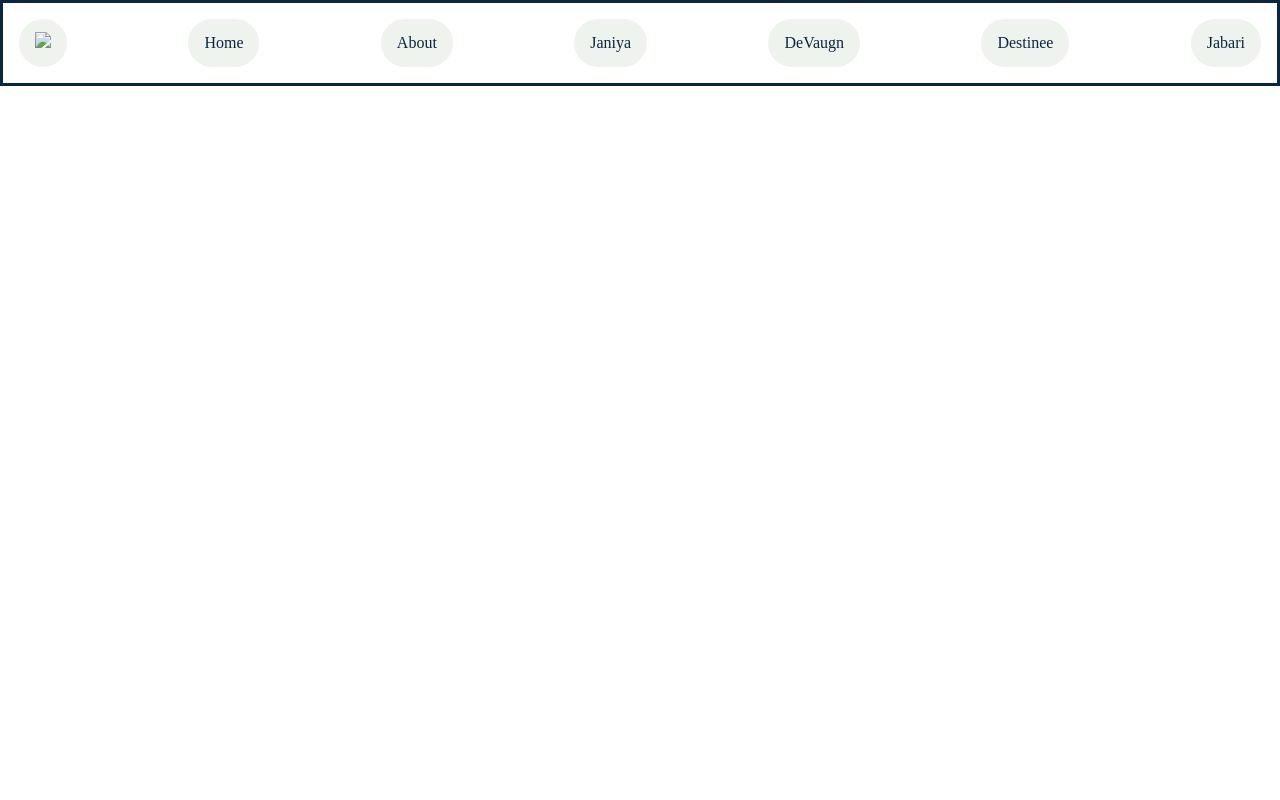
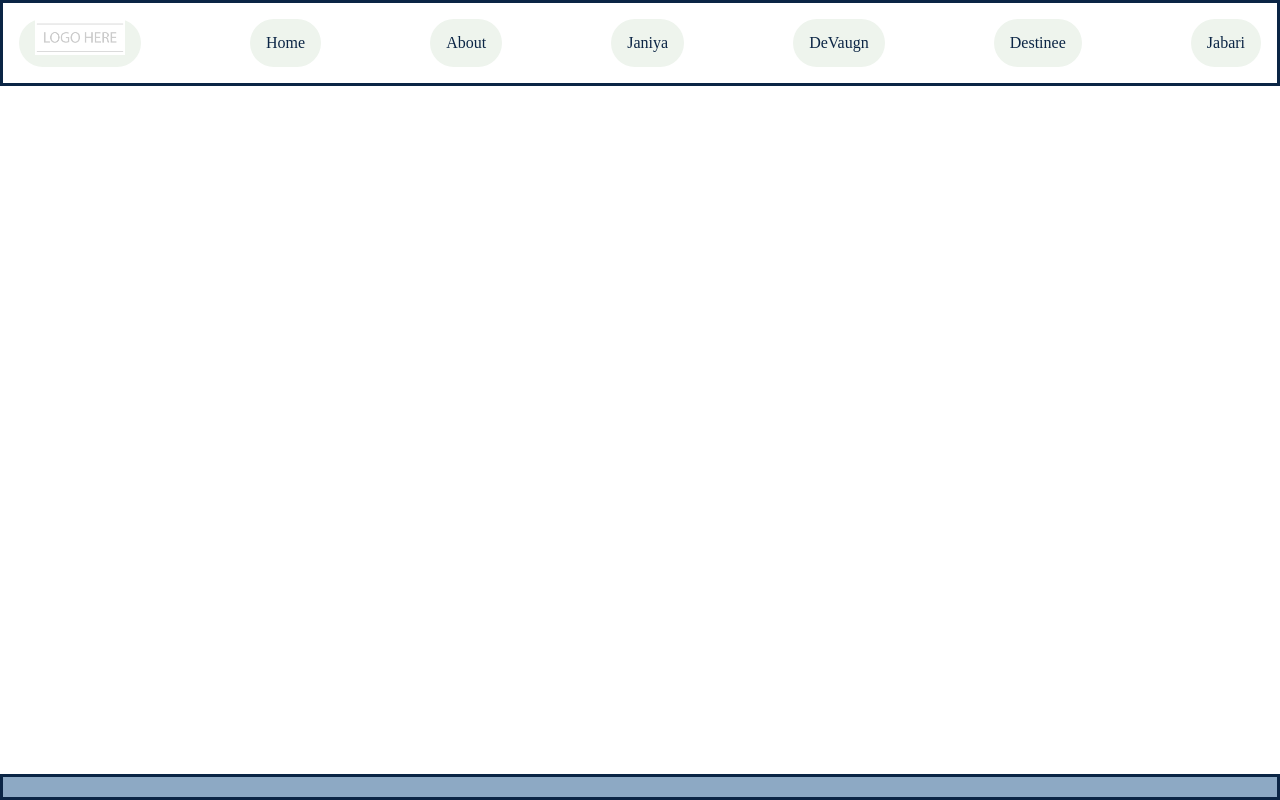
Before and after one commit to janiyahud26/XO-4-LIFE, a plain HTML site: page index.html in a window 1280 px wide. Drawn offline with Linux system fonts and the light colour scheme.

Commit message:
My Commit

```diff
--- a/index.html
+++ b/index.html
@@ -13,7 +13,7 @@
  <header>
 
   <ul class="navbar">
-   <li class="nav-item"><a href="#"><img src="#"></a></li>
+   <li class="nav-item"><a href="#"><img class="logo" src="images/logo.png"></a></li>
    <li class="nav-item"><a href="#">Home</a></li>
    <li class="nav-item"><a href="#">About</a></li>
    <li class="nav-item"><a href="#">Janiya</a></li>
--- a/styles/main.css
+++ b/styles/main.css
@@ -33,3 +33,19 @@
     text-decoration: none;
     color: #134074;
 }
+
+.logo {
+    width: 90px;
+}
+
+footer {
+    display: flex;
+    padding: 10px 5px;
+    background-color: #8DA9C4;
+    color: #0B2545;
+    position: absolute;
+    width: 100%;
+    bottom: 0;
+    border: solid;
+    box-sizing: border-box;
+}
```
Also changed, not shown: images/logo.png (added), 1 other file.
